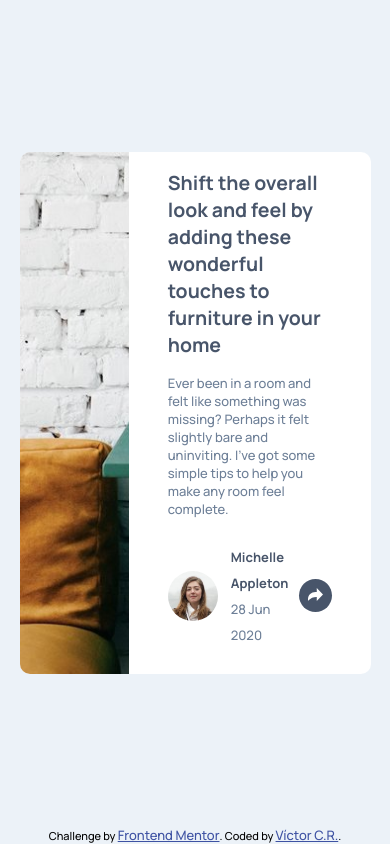
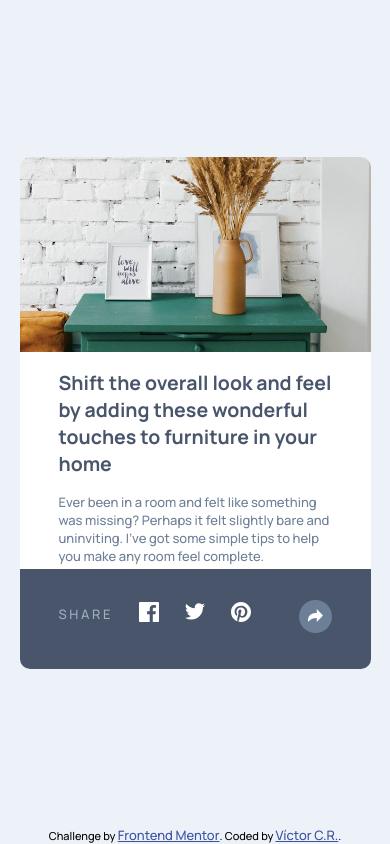
Before and after one commit to victorcr87/article-preview-component, a plain HTML site: page index.html in a window 390 px wide. Both pictures are taken after a click on the button "share". Drawn offline with Linux system fonts and the light colour scheme.

Commit message:
Added callout and mobile version

```diff
--- a/index.html
+++ b/index.html
@@ -21,6 +21,7 @@
     <article>
       <div class="image"></div>
       <div class="content">
+        <div class="content-main">
           <h1 class="title dark-text">
             Shift the overall look and feel by adding these wonderful touches to
             furniture in your home
@@ -40,7 +41,7 @@
               <p class="name dark-text">Michelle Appleton</p>
               <p class="date light-text">28 Jun 2020</p>
             </div>
-          <button class="share-button">
+            <button aria-label="share" class="share-button">
               <svg
                 class="share-icon"
                 xmlns="http://www.w3.org/2000/svg"
@@ -55,6 +56,49 @@
             </button>
           </div>
         </div>
+      </div>
+      <div class="callout">
+        <span class="callout__content callout__header">SHARE</span>
+        <a aria-label="facebook" href="#" class="social-link">
+          <svg
+            class="callout__content"
+            xmlns="http://www.w3.org/2000/svg"
+            width="20"
+            height="20"
+          >
+            <path
+              fill="#FFF"
+              d="M18.896 0H1.104C.494 0 0 .494 0 1.104v17.793C0 19.506.494 20 1.104 20h9.58v-7.745H8.076V9.237h2.606V7.01c0-2.583 1.578-3.99 3.883-3.99 1.104 0 2.052.082 2.329.119v2.7h-1.598c-1.254 0-1.496.597-1.496 1.47v1.928h2.989l-.39 3.018h-2.6V20h5.098c.608 0 1.102-.494 1.102-1.104V1.104C20 .494 19.506 0 18.896 0z"
+            />
+          </svg>
+        </a>
+        <a aria-label="twitter" href="#" class="social-link">
+          <svg
+            class="callout__content"
+            xmlns="http://www.w3.org/2000/svg"
+            width="20"
+            height="17"
+          >
+            <path
+              fill="#FFF"
+              d="M20 2.172a8.192 8.192 0 01-2.357.646 4.11 4.11 0 001.804-2.27 8.22 8.22 0 01-2.605.996A4.096 4.096 0 0013.847.248c-2.65 0-4.596 2.472-3.998 5.037A11.648 11.648 0 011.392 1a4.109 4.109 0 001.27 5.478 4.086 4.086 0 01-1.858-.513c-.045 1.9 1.318 3.679 3.291 4.075a4.113 4.113 0 01-1.853.07 4.106 4.106 0 003.833 2.849A8.25 8.25 0 010 14.658a11.616 11.616 0 006.29 1.843c7.618 0 11.922-6.434 11.663-12.205A8.354 8.354 0 0020 2.172z"
+            />
+          </svg>
+        </a>
+        <a aria-label="pinterest" href="#" class="social-link">
+          <svg
+            class="callout__content"
+            xmlns="http://www.w3.org/2000/svg"
+            width="20"
+            height="20"
+          >
+            <path
+              fill="#FFF"
+              d="M10 0C4.478 0 0 4.477 0 10c0 4.237 2.636 7.855 6.356 9.312-.088-.791-.167-2.005.035-2.868.182-.78 1.172-4.97 1.172-4.97s-.299-.6-.299-1.486c0-1.39.806-2.428 1.81-2.428.852 0 1.264.64 1.264 1.408 0 .858-.545 2.14-.828 3.33-.236.995.5 1.807 1.48 1.807 1.778 0 3.144-1.874 3.144-4.58 0-2.393-1.72-4.068-4.177-4.068-2.845 0-4.515 2.135-4.515 4.34 0 .859.331 1.781.745 2.281a.3.3 0 01.069.288l-.278 1.133c-.044.183-.145.223-.335.134-1.249-.581-2.03-2.407-2.03-3.874 0-3.154 2.292-6.052 6.608-6.052 3.469 0 6.165 2.473 6.165 5.776 0 3.447-2.173 6.22-5.19 6.22-1.013 0-1.965-.525-2.291-1.148l-.623 2.378c-.226.869-.835 1.958-1.244 2.621.937.29 1.931.446 2.962.446 5.522 0 10-4.477 10-10S15.522 0 10 0z"
+            />
+          </svg>
+        </a>
+      </div>
     </article>
 
     <div class="attribution">
@@ -64,5 +108,6 @@
       >. Coded by
       <a href="https://github.com/victorcr87" target="_blank">Víctor C.R.</a>.
     </div>
+    <script src="./index.js"></script>
   </body>
 </html>
--- /dev/null
+++ b/index.js
@@ -0,0 +1,15 @@
+const shareButton = document.querySelector(".share-button");
+let callout = document.querySelector(".callout");
+callout.style.visibility = "collapse";
+
+shareButton.addEventListener("click", () => {
+  console.log(callout.style.visibility);
+  if (callout.style.visibility === "collapse") {
+    callout.style.visibility = "visible";
+  } else {
+    callout.style.visibility = "collapse";
+  }
+});
+shareButton.addEventListener("focusout", () => {
+  callout.style.visibility = "collapse";
+});
--- /dev/null
+++ b/scss/_config.scss
@@ -0,0 +1,28 @@
+* {
+  font-family: "Manrope", sans-serif;
+  font-size: $font-size;
+  font-weight: 500;
+  h1 {
+    font-size: 1.5rem;
+    font-weight: 700;
+  }
+}
+@mixin mobile {
+  @media (max-width: $mobile) {
+    @content;
+  }
+}
+.dark-text {
+  color: $very-dark-grayish-blue;
+  font-weight: 700;
+}
+.light-text {
+  color: $desaturated-dark-blue;
+}
+.attribution {
+  font-size: 11px;
+  text-align: center;
+}
+.attribution a {
+  color: hsl(228, 45%, 44%);
+}
--- /dev/null
+++ b/scss/_variables.scss
@@ -0,0 +1,8 @@
+@import url("https://fonts.googleapis.com/css2?family=Manrope:wght@500;700&display=swap");
+
+$very-dark-grayish-blue: hsl(217, 19%, 35%);
+$desaturated-dark-blue: hsl(214, 17%, 51%);
+$grayish-blue: hsl(212, 23%, 69%);
+$light-grayish-blue: hsl(210, 46%, 95%);
+$font-size: 13px;
+$mobile: 800px;
--- a/scss/style.scss
+++ b/scss/style.scss
@@ -1,20 +1,5 @@
-@import url("https://fonts.googleapis.com/css2?family=Manrope:wght@500;700&display=swap");
-
-$very-dark-grayish-blue: hsl(217, 19%, 35%);
-$desaturated-dark-blue: hsl(214, 17%, 51%);
-$grayish-blue: hsl(212, 23%, 69%);
-$light-grayish-blue: hsl(210, 46%, 95%);
-$font-size: 13px;
-
-* {
-  font-family: "Manrope", sans-serif;
-  font-size: $font-size;
-  font-weight: 500;
-  h1 {
-    font-size: 1.5rem;
-    font-weight: 700;
-  }
-}
+@import "variables";
+@import "config";
 
 body {
   width: 100vw;
@@ -24,6 +9,8 @@ body {
   display: grid;
   grid-template-rows: 1fr auto;
   place-items: center;
+  @include mobile {
+  }
 }
 article {
   background: #fff;
@@ -33,16 +20,27 @@ article {
   flex-wrap: nowrap;
   flex-direction: row;
   border-radius: 10px;
+  position: relative;
   .image {
     flex: 0 1 40%;
     background: url("../images/drawers.jpg");
     background-size: cover;
     border-top-left-radius: 10px;
     border-bottom-left-radius: 10px;
+    @include mobile {
+      flex-basis: 15em;
+      border-bottom-left-radius: 0;
+      border-top-right-radius: 10px;
+    }
   }
   .content {
     flex: 0 1 60%;
     padding: 0 3em 0 3em;
+  }
+  @include mobile {
+    min-width: 315px;
+    max-width: 450px;
+    flex-direction: column;
   }
 }
 .description {
@@ -72,25 +70,59 @@ article {
   outline: none;
   &:hover,
   &:focus {
-    background: $very-dark-grayish-blue;
+    background: $desaturated-dark-blue;
     .share-icon {
       path {
         fill: #fff;
       }
     }
   }
+  @include mobile {
+    position: relative;
+    z-index: 2;
+  }
 }
-.dark-text {
-  color: $very-dark-grayish-blue;
-  font-weight: 700;
+.callout {
+  color: $light-grayish-blue;
+  letter-spacing: 0.2em;
+  background: $very-dark-grayish-blue;
+  display: flex;
+  justify-content: center;
+  align-items: center;
+  position: absolute;
+  bottom: 100px;
+  right: -65px;
+  border-radius: 10px;
+  padding: 1em 2em;
+  &__header {
+    color: $grayish-blue;
+    @include mobile {
+      padding-left: 2em;
+    }
+  }
+  &__content {
+    margin: 1em;
+  }
+  &:before {
+    content: "";
+    position: absolute;
+    top: 100%;
+    left: 50%;
+    width: 0;
+    border-top: 15px solid $very-dark-grayish-blue;
+    border-left: 15px solid transparent;
+    border-right: 15px solid transparent;
+    @include mobile {
+      display: none;
+    }
+  }
+  @include mobile {
+    justify-content: left;
+    bottom: 0;
+    left: 0;
+    width: 100%;
+    padding: 1.5em 0 2.3em 0;
+    border-top-left-radius: 0;
+    border-top-right-radius: 0;
+  }
 }
-.light-text {
-  color: $desaturated-dark-blue;
-}
-.attribution {
-  font-size: 11px;
-  text-align: center;
-}
-.attribution a {
-  color: hsl(228, 45%, 44%);
-}
```
Also changed, not shown: scss/style.css. Lines whose indentation alone changed are shown as unchanged.
